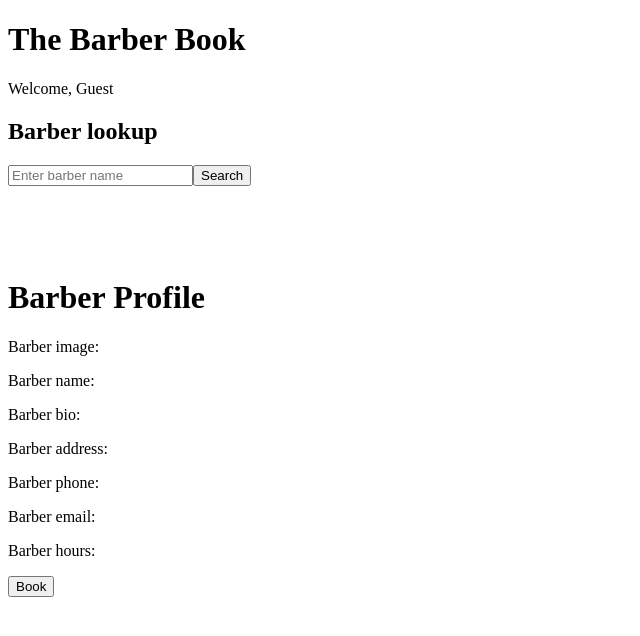
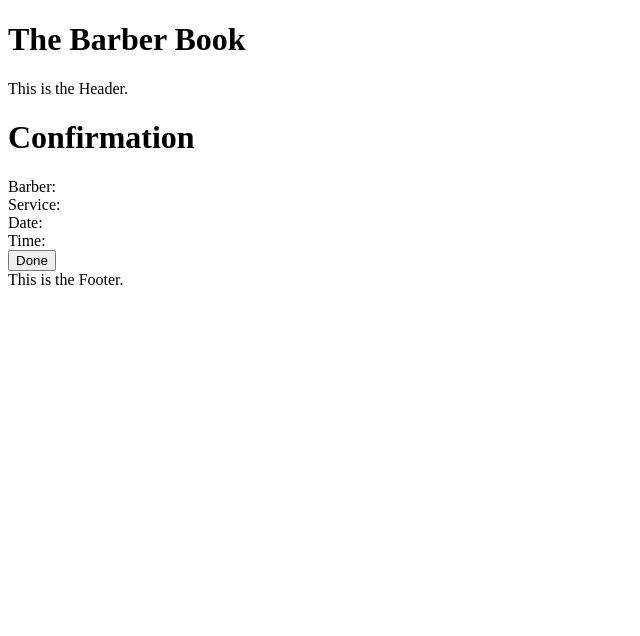
Before and after one commit to codeus21/TheBarberBook, a React (Vite) app: page /confirmation in a window 1280 px wide. Shown: the top 636 px of the page, without its empty margins (0-640 px from the left). Built offline with nearby package versions, Linux system fonts and the light colour scheme.

Commit message:
added all pages and routes in main.jsx with basic html

```diff
--- a/package.json
+++ b/package.json
@@ -11,7 +11,8 @@
   },
   "dependencies": {
     "react": "^19.1.0",
-    "react-dom": "^19.1.0"
+    "react-dom": "^19.1.0",
+    "react-router-dom": "^7.7.1"
   },
   "devDependencies": {
     "@eslint/js": "^9.30.1",
--- a/src/App.jsx
+++ b/src/App.jsx
@@ -1,20 +1,25 @@
+import { BrowserRouter as Router, Routes, Route, Link } from 'react-router-dom';
 import Home from './pages/Home';
 import BarberProfile from './pages/BarberProfile';
-import { createContext, useState } from 'react';
-
-export const nameContext = createContext();
+import Header from './components/Header';
+import Footer from './components/Footer';
+import Booker from './pages/Booker';
+import Confirmation from './pages/Confirmation';
 
 function App() {
-  const [name, setName] = useState('Guest');
 
   return (
-    <>
-      <nameContext.Provider value={{ name, setName }}>
-        <Home />
-      </nameContext.Provider>
-      <br/><br/><br/><br/>
-      <BarberProfile/>
-    </>
+    <Router>
+      <Header/>
+      <Routes>
+        <Route path="/" element={<Home />} />
+        <Route path="/barber-profile" element={<BarberProfile />} />
+        <Route path="/booker" element={<Booker/>}/>
+        <Route path="/confirmation" element={<Confirmation/>}/>
+        {/* Add more routes as needed */}
+      </Routes>
+      <Footer/>
+    </Router>
   );
 }
 
--- /dev/null
+++ b/src/components/Footer.jsx
@@ -0,0 +1,11 @@
+
+
+function Footer() {
+    return(
+    <div>
+        This is the Footer.
+    </div>
+    )
+}
+
+export default Footer;
--- a/src/pages/Header.jsx
+++ b/src/components/Header.jsx
@@ -1,9 +1,13 @@
 
 
 function Header(){
+
+    return(
     <div>
+        <h1>The Barber Book</h1>
         This is the Header.
     </div>
+    )
 }
 
 export default Header;
--- a/src/pages/BarberProfile.jsx
+++ b/src/pages/BarberProfile.jsx
@@ -1,4 +1,4 @@
-
+import { Link } from "react-router-dom";
 
 function BarberProfile() {
     return (
@@ -13,7 +13,7 @@ function BarberProfile() {
                 <p>Barber email: </p>
                 <p>Barber hours: </p>
                 <div>
-                <button>Book</button>
+                <Link to="/booker"><button>Book Now</button></Link>
                 </div>
             </div>
         </div>
--- /dev/null
+++ b/src/pages/Booker.jsx
@@ -0,0 +1,24 @@
+import { Link } from "react-router-dom";
+
+function Booker() {
+
+    return(
+    <>
+    <div>
+        Select Appointment:
+        <div>
+            Service:
+        </div>
+        <div>
+            Date:
+        </div>
+        <div>
+            Time:
+        </div>
+    </div>
+    <Link to="/confirmation"><button>Book</button></Link>
+    </>
+    )
+}
+
+export default Booker;
--- /dev/null
+++ b/src/pages/Confirmation.jsx
@@ -0,0 +1,17 @@
+import { Link } from "react-router-dom";
+
+function Confirmation(){
+
+    return(
+        <div>
+            <h1>Confirmation</h1>
+            <div>Barber:</div>
+            <div>Service:</div>
+            <div>Date:</div>
+            <div>Time:</div>
+            <Link to="/"><button>Done</button></Link>
+        </div>
+    )
+}
+
+export default Confirmation;
--- a/src/pages/Home.jsx
+++ b/src/pages/Home.jsx
@@ -1,16 +1,13 @@
-import { useContext, useState } from 'react';
-import { nameContext } from '../App';
+import { Link } from "react-router-dom";
 
 function Home() {
-    const nameHolder = useContext(nameContext);
 
     return (
         <div>
-        <h1>The Barber Book</h1>
-        <p>Welcome, {nameHolder.name}</p>
+        <p>Welcome, Guest</p>
         <h2>Barber lookup</h2>
         <input type="text" placeholder="Enter barber name" />
-        <button>Search</button>
+        <Link to="/barber-profile"><button>Search</button></Link>
         </div>
     )
 }
```
Also changed, not shown: src/pages/Footer.jsx (deleted, +0 -9 lines), 1 other file (tests, documents, lock files or other folders).
